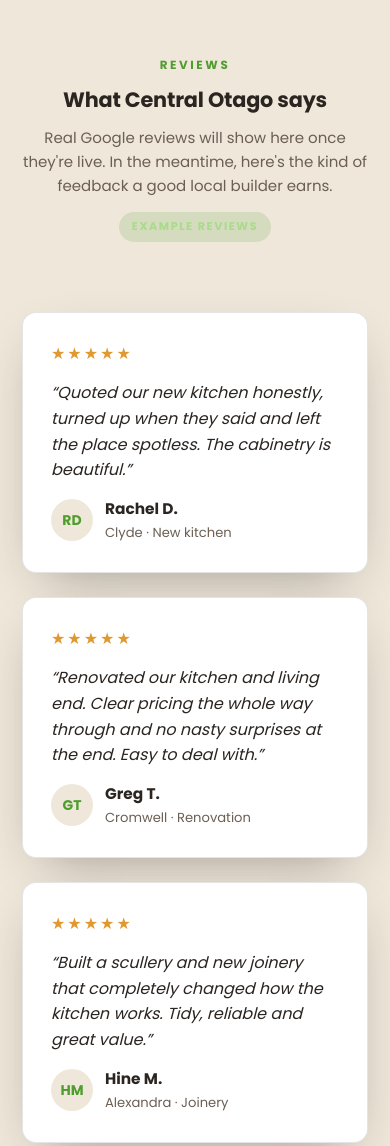
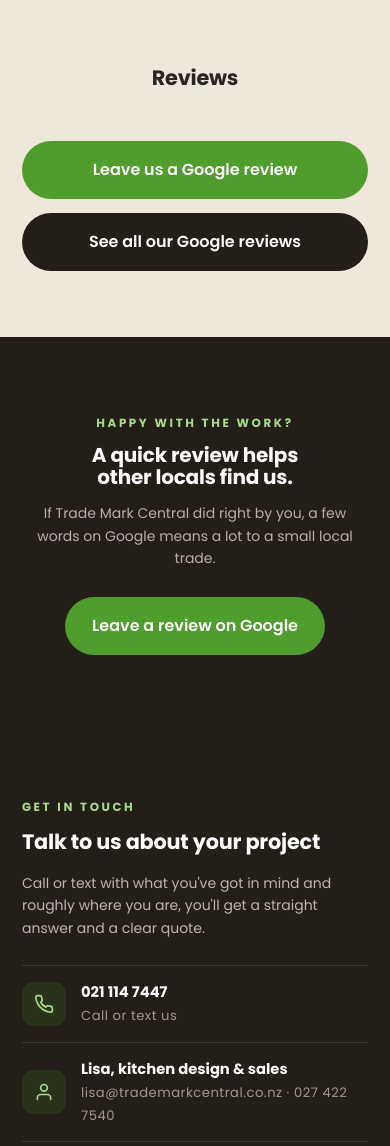
Before and after one commit to scaledsolutionsnz-sketch/trade-mark-central-demo, a plain HTML site: page index.html in a window 390 px wide. Shown: the part 4620-5766 px from the top of the page. Drawn offline with Linux system fonts and the light colour scheme.

Commit message:
Remove example reviews, leave a plain Reviews section
The three testimonial cards were invented placeholder content, along
with the "Example reviews" badge and the copy explaining them. The
section now just reads "Reviews" above the two Google links. Dropped
the .rev/.rev-grid styles that nothing uses any more.

Co-Authored-By: Claude Opus 5 (1M context) <noreply@anthropic.com>
Claude-Session: https://claude.ai/code/session_01SFpFTaJGjiZEgnoxY2jEJo

```diff
--- a/index.html
+++ b/index.html
@@ -164,14 +164,6 @@ header.nav.scrolled{background:rgba(30,25,21,.92);backdrop-filter:blur(10px);box
 .badge{display:inline-block;background:rgba(78,157,45,.16);color:#A9DC8A;font-size:.7rem;font-weight:700;letter-spacing:.14em;text-transform:uppercase;padding:6px 13px;border-radius:999px;margin-bottom:18px}
 
 /* reviews */
-.rev-grid{display:grid;grid-template-columns:repeat(3,1fr);gap:24px}
-.rev{background:#fff;border:1px solid var(--line);border-radius:var(--radius);padding:28px;box-shadow:var(--shadow);display:flex;flex-direction:column;gap:14px}
-.rev .stars{color:#E0982f;letter-spacing:2px;font-size:1rem}
-.rev p{color:var(--ink);font-size:1rem;font-style:italic}
-.rev .who{display:flex;align-items:center;gap:12px;margin-top:auto}
-.rev .who .ini{width:42px;height:42px;border-radius:50%;background:var(--bone);color:var(--accent);display:grid;place-items:center;font-weight:700;font-family:'Poppins',system-ui,sans-serif}
-.rev .who b{display:block;font-size:.96rem}
-.rev .who small{color:var(--muted);font-size:.82rem}
 .rev-actions{text-align:center;margin-top:44px;display:flex;gap:14px;justify-content:center;flex-wrap:wrap}
 
 /* review banner */
@@ -226,7 +218,7 @@ footer{background:#1C1712;color:rgba(241,233,221,.72);padding:66px 0 30px}
   .nav-links{display:none}
   .burger{display:flex}
   .trust{grid-template-columns:1fr;gap:20px}
-  .grid3,.crew-grid,.rev-grid{grid-template-columns:1fr}
+  .grid3,.crew-grid{grid-template-columns:1fr}
   .about,.contact{grid-template-columns:1fr;gap:34px}
   .about-img{order:-1}
   .foot-grid{grid-template-columns:1fr;gap:30px}
@@ -391,27 +383,7 @@ h1,h2,h3{font-weight:700;letter-spacing:-.01em}
 <section class="sec sec-bone" id="reviews">
   <div class="wrap">
     <div class="shead center reveal">
-      <span class="eyebrow">Reviews</span>
-      <h2>What Central Otago says</h2>
-      <p>Real Google reviews will show here once they're live. In the meantime, here's the kind of feedback a good local builder earns.</p>
-      <span class="badge" style="margin-top:14px">Example reviews</span>
-    </div>
-    <div class="rev-grid">
-      <div class="rev reveal">
-        <div class="stars">★★★★★</div>
-        <p>“Quoted our new kitchen honestly, turned up when they said and left the place spotless. The cabinetry is beautiful.”</p>
-        <div class="who"><span class="ini">RD</span><span><b>Rachel D.</b><small>Clyde · New kitchen</small></span></div>
-      </div>
-      <div class="rev reveal">
-        <div class="stars">★★★★★</div>
-        <p>“Renovated our kitchen and living end. Clear pricing the whole way through and no nasty surprises at the end. Easy to deal with.”</p>
-        <div class="who"><span class="ini">GT</span><span><b>Greg T.</b><small>Cromwell · Renovation</small></span></div>
-      </div>
-      <div class="rev reveal">
-        <div class="stars">★★★★★</div>
-        <p>“Built a scullery and new joinery that completely changed how the kitchen works. Tidy, reliable and great value.”</p>
-        <div class="who"><span class="ini">HM</span><span><b>Hine M.</b><small>Alexandra · Joinery</small></span></div>
-      </div>
+      <h2>Reviews</h2>
     </div>
     <div class="rev-actions reveal">
       <a class="btn btn-primary" href="https://www.google.com/maps/search/Trade+Mark+Central+Alexandra" target="_blank" rel="noopener">Leave us a Google review</a>
```
